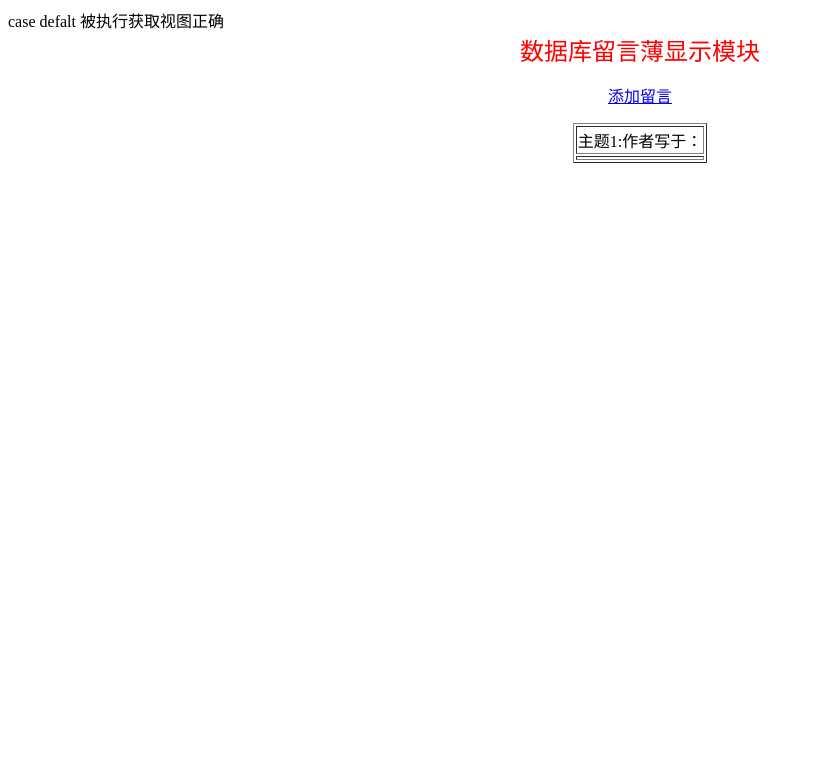
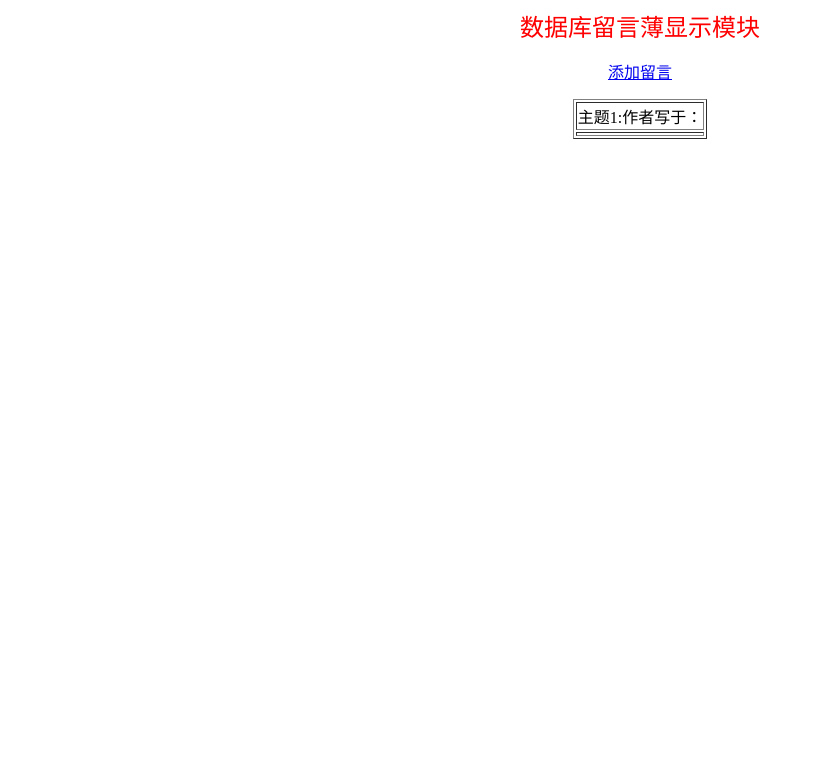
Before and after one commit to slm1949/gbook, a PHP site: page /?action=1 in a window 1280 px wide. Shown: the top 783 px of the page, without its empty margins (0-814 px from the left). Run offline with PHP 8.4, Linux system fonts and the light colour scheme; data that the repository does not hold is empty.

Commit message:
修改入口文件，隐藏为调试echo的语句，并更改一些错误

```diff
--- a/index.php
+++ b/index.php
@@ -32,10 +32,10 @@ $model=new NoteModel($dao);  //建立了一个数据处理的对象
   $controller=new DelecteController($dao);
   break;
   default:
-  echo 'case defalt 被执行';
+  //echo 'case defalt 被执行';
   $controller=new ShowController($model);//$model是NoteMode类型
 
  }
 $view=$controller->getView(); //获取视图对象
-echo '获取视图正确';
+//echo '获取视图正确';
 $view->display();             //输出HTML
```
